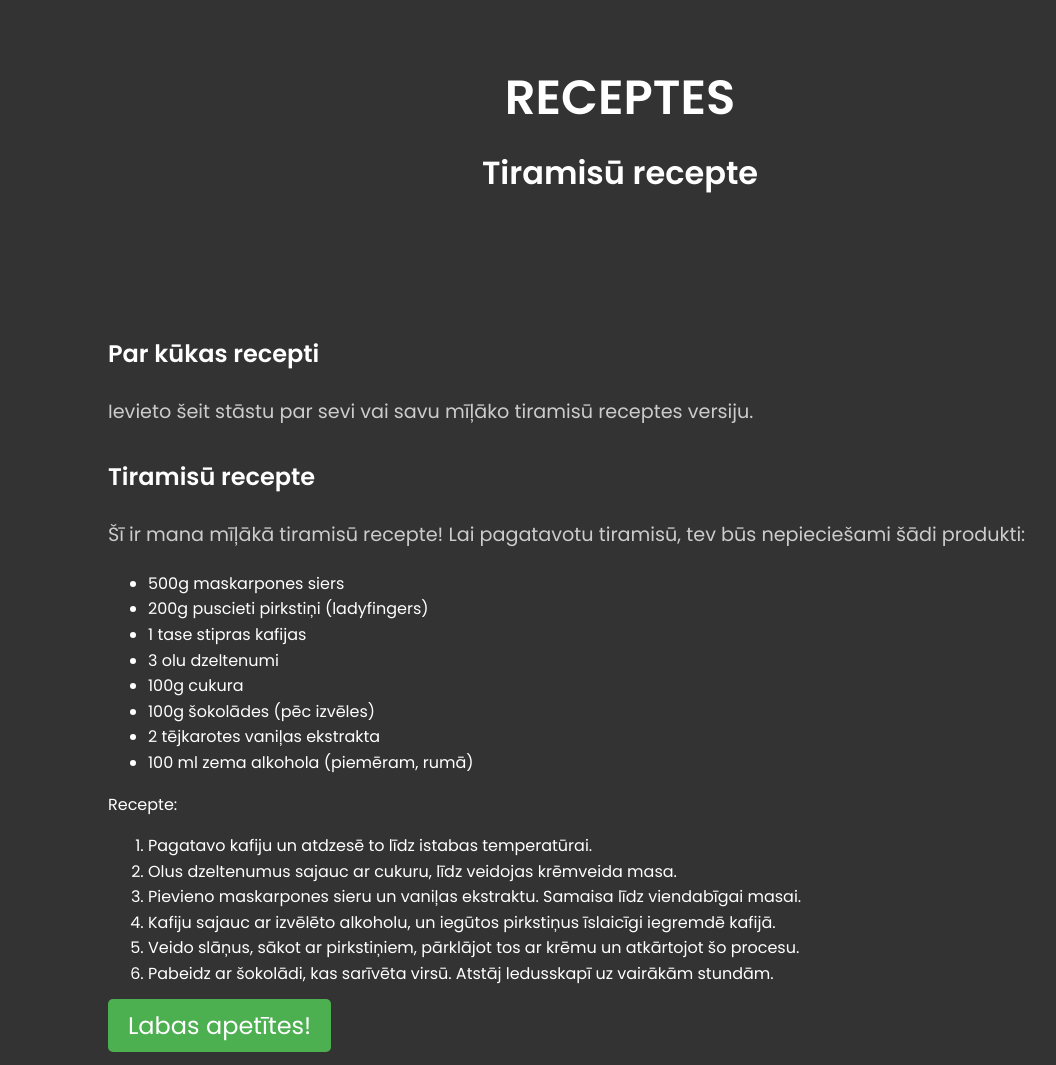
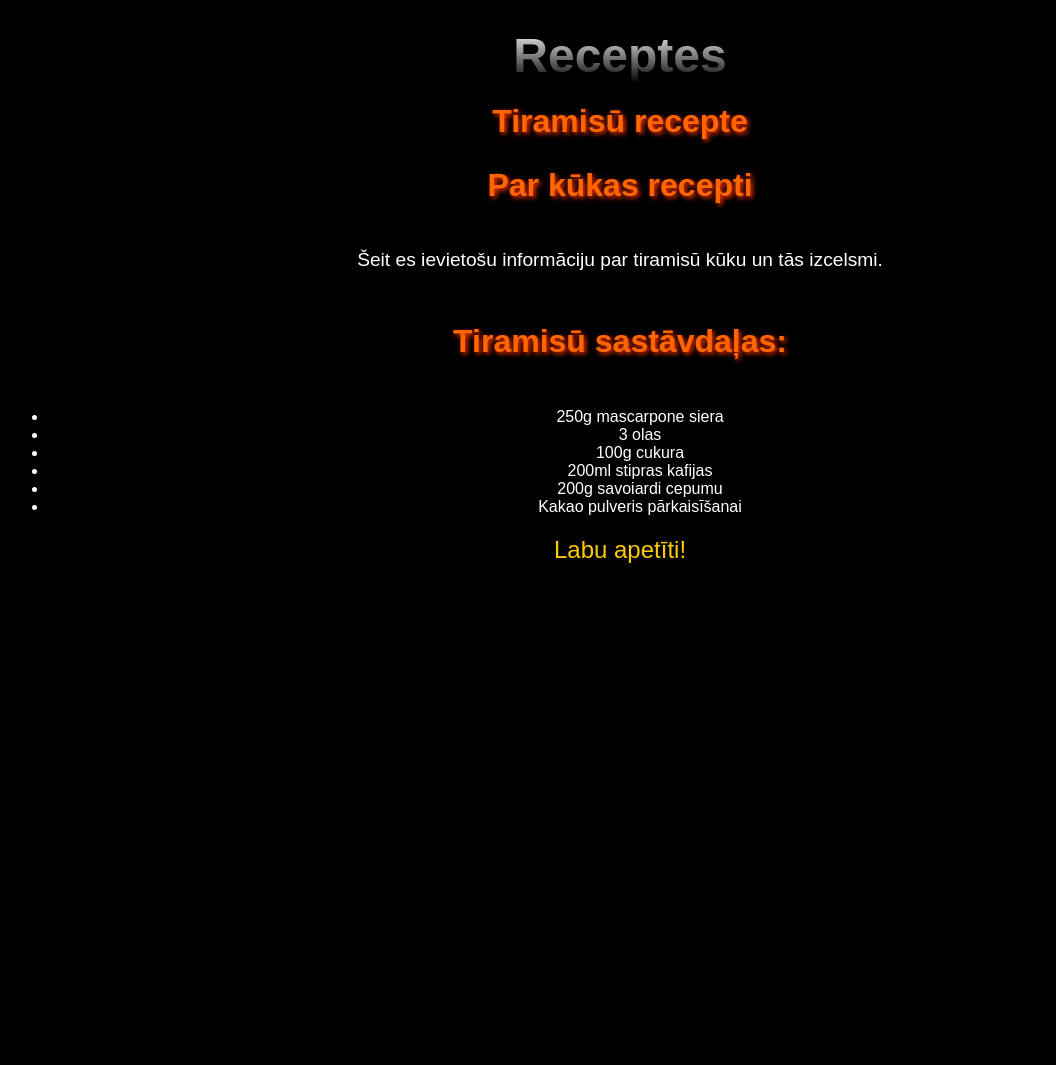
Before and after one commit to margaretasvikule/margareta, a plain HTML site: page index.html in a window 1280 px wide. Shown: the whole page, without its empty margins (20-1076 px from the left). After the commit the page ends 800 px from the top, so only its background shows below. Drawn offline with Linux system fonts and the light colour scheme.

Commit message:
Update index.html

```diff
--- a/index.html
+++ b/index.html
@@ -3,109 +3,71 @@
 <head>
     <meta charset="UTF-8">
     <meta name="viewport" content="width=device-width, initial-scale=1.0">
-    <title>MARGARETAS RECEPTES - Tiramisū</title>
-
-    <!-- Fontu pievienošanai izmantošu Google Fonts, kas būs līdzīgs Whale fontam -->
-    <link href="https://fonts.googleapis.com/css2?family=Poppins:wght@300;400;600&display=swap" rel="stylesheet">
-
+    <title>Tiramisu Recepte</title>
     <style>
-        /* Pamatstili */
         body {
-            font-family: 'Poppins', sans-serif; /* Izmanto līdzīgu fontu Whale */
-            background-color: #333; /* Tumši pelēks fons */
-            color: white; /* Balts teksts */
-            margin: 0;
-            padding: 0;
-            line-height: 1.6;
-        }
-
-        header {
+            background-color: black;
+            color: white;
+            font-family: Arial, sans-serif;
             text-align: center;
-            padding: 60px 20px;
-        }
-
-        h1 {
-            font-size: 3em; /* Liels virsraksts */
-            margin: 0;
-        }
-
-        h2 {
-            font-size: 2em; /* Mazāks virsraksts */
-            margin-top: 10px;
-        }
-
-        h3 {
-            font-size: 1.5em;
-            margin-top: 30px;
-        }
-
-        p {
-            font-size: 1.2em;
-            color: #ccc; /* Mazliet gaišāks pelēks teksts */
-            margin: 20px 0;
-            text-align: justify;
-        }
-
-        a {
-            color: #fff;
-            text-decoration: none;
-            font-size: 1.5em;
-            background-color: #4CAF50;
-            padding: 10px 20px;
-            border-radius: 5px;
-            transition: background-color 0.3s;
-        }
-
-        a:hover {
-            background-color: #45a049; /* Tumšāka zaļa krāsa pie hover */
-        }
-
-        .container {
-            width: 80%;
-            margin: 0 auto;
             padding: 20px;
         }
-
+        .big-title {
+            font-size: 3rem;
+            font-weight: bold;
+            background: linear-gradient(to bottom, #ffffff, rgba(0, 0, 0, 0));
+            -webkit-background-clip: text;
+            -webkit-text-fill-color: transparent;
+            display: inline-block;
+            margin-bottom: 20px;
+        }
+        .stretched-text {
+            font-size: 2rem;
+            font-weight: bold;
+            display: inline-block;
+            color: #ff6600;
+            text-shadow: 2px 2px 5px #ff3300;
+        }
+        .content {
+            max-width: 600px;
+            margin: 0 auto;
+            font-size: 1.2rem;
+        }
+        .recipe {
+            margin-top: 20px;
+            font-size: 1rem;
+        }
+        .link {
+            display: block;
+            margin-top: 20px;
+            font-size: 1.5rem;
+            color: #ffcc00;
+            text-decoration: none;
+        }
+        .link:hover {
+            text-decoration: underline;
+        }
     </style>
 </head>
 <body>
-    <header>
-        <h1>RECEPTES</h1>
-        <h2>Tiramisū recepte</h2>
-    </header>
-
-    <div class="container">
-        <h3>Par kūkas recepti</h3>
-        <p>
-            <!-- Šeit būs vieta, kur tu vari ievadīt tekstu par sevi -->
-            Ievieto šeit stāstu par sevi vai savu mīļāko tiramisū receptes versiju.
-        </p>
-
-        <h3>Tiramisū recepte</h3>
-        <p>
-            Šī ir mana mīļākā tiramisū recepte! Lai pagatavotu tiramisū, tev būs nepieciešami šādi produkti:
-            <ul>
-                <li>500g maskarpones siers</li>
-                <li>200g puscieti pirkstiņi (ladyfingers)</li>
-                <li>1 tase stipras kafijas</li>
-                <li>3 olu dzeltenumi</li>
-                <li>100g cukura</li>
-                <li>100g šokolādes (pēc izvēles)</li>
-                <li>2 tējkarotes vaniļas ekstrakta</li>
-                <li>100 ml zema alkohola (piemēram, rumā)</li>
-            </ul>
-            Recepte:
-            <ol>
-                <li>Pagatavo kafiju un atdzesē to līdz istabas temperatūrai.</li>
-                <li>Olus dzeltenumus sajauc ar cukuru, līdz veidojas krēmveida masa.</li>
-                <li>Pievieno maskarpones sieru un vaniļas ekstraktu. Samaisa līdz viendabīgai masai.</li>
-                <li>Kafiju sajauc ar izvēlēto alkoholu, un iegūtos pirkstiņus īslaicīgi iegremdē kafijā.</li>
-                <li>Veido slāņus, sākot ar pirkstiņiem, pārklājot tos ar krēmu un atkārtojot šo procesu.</li>
-                <li>Pabeidz ar šokolādi, kas sarīvēta virsū. Atstāj ledusskapī uz vairākām stundām.</li>
-            </ol>
-        </p>
-
-        <a href="#" target="_blank">Labas apetītes!</a>
+    <div class="big-title">Receptes</div>
+    <br>
+    <div class="stretched-text">Tiramisū recepte</div>
+    <div class="content">
+        <h2 class="stretched-text">Par kūkas recepti</h2>
+        <p>Šeit es ievietošu informāciju par tiramisū kūku un tās izcelsmi.</p>
     </div>
+    <div class="recipe">
+        <h3 class="stretched-text">Tiramisū sastāvdaļas:</h3>
+        <ul>
+            <li>250g mascarpone siera</li>
+            <li>3 olas</li>
+            <li>100g cukura</li>
+            <li>200ml stipras kafijas</li>
+            <li>200g savoiardi cepumu</li>
+            <li>Kakao pulveris pārkaisīšanai</li>
+        </ul>
+    </div>
+    <a class="link" href="#">Labu apetīti!</a>
 </body>
 </html>
```
